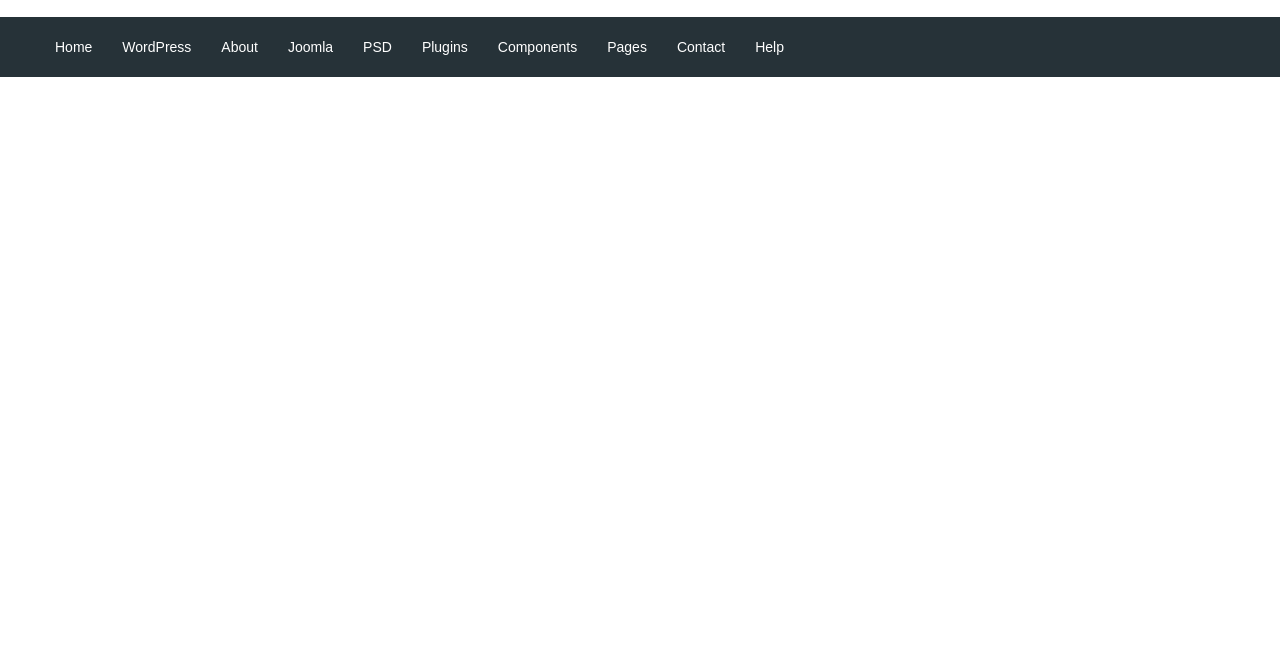
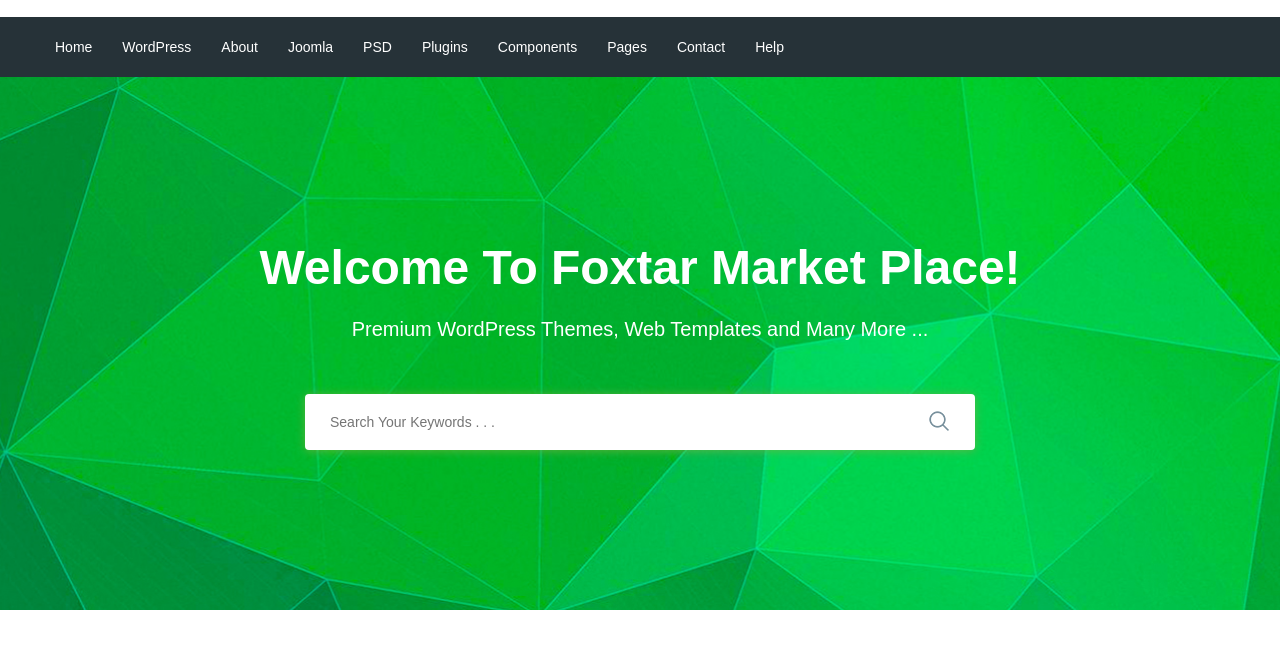
Before and after one commit to yu-kuksova/moderno_project, a website: page app/index.html in a window 1280 px wide. Shown: the part 74-722 px from the top of the page. Drawn offline with nearby package versions, Linux system fonts and the light colour scheme; files that its build step writes are made by us from their sources.

Commit message:
added section search

```diff
--- a/app/index.html
+++ b/app/index.html
@@ -9,7 +9,6 @@
     <link rel="stylesheet" href="css/libs.min.css">
     <link rel="stylesheet" href="css/style.min.css">
 </head>
-
 <body>
     <header class="header">
         <div class="header__top">
@@ -37,22 +36,41 @@
             <div class="container">
                 <nav class="menu">
                     <ul class="menu__list">
-                        <li class="menu__item"><a href="#">Home</a></li>
-                        <li class="menu__item"><a href="#">WordPress</a></li>
-                        <li class="menu__item"><a href="#">About</a></li>
-                        <li class="menu__item"><a href="#">Joomla </a></li>
-                        <li class="menu__item"><a href="#">PSD</a></li>
-                        <li class="menu__item"><a href="#">Plugins</a></li>
-                        <li class="menu__item"><a href="#">Components</a></li>
-                        <li class="menu__item"><a href="#">Pages </a></li>
-                        <li class="menu__item"><a href="#">Contact</a></li>
-                        <li class="menu__item"><a href="#">Help</a></li>
+                        <li><a href="#">Home</a></li>
+                        <li><a href="#">WordPress</a></li>
+                        <li><a href="#">About</a></li>
+                        <li><a href="#">Joomla </a></li>
+                        <li><a href="#">PSD</a></li>
+                        <li><a href="#">Plugins</a></li>
+                        <li><a href="#">Components</a></li>
+                        <li><a href="#">Pages </a></li>
+                        <li><a href="#">Contact</a></li>
+                        <li><a href="#">Help</a></li>
                     </ul>
                 </nav>
             </div>
         </div>
-
     </header>
+    <section class="search" style="background-image: url('images/search-bg.jpg')">
+        <div class="container">
+            <div class="search__inner">
+                <div class="search__inner-title">
+                    Welcome To Foxtar Market Place!
+                </div>
+                <div class="search__inner-text">
+                    Premium WordPress Themes, Web Templates and Many More ...
+                </div>
+                <div class="search__inner-form">
+                    <form>
+                        <input type="text" placeholder="Search Your Keywords . . ." required>
+                        <button type="submit">
+                            <img src="images/icons/search.png" alt="">
+                        </button>
+                    </form>
+                </div>
+            </div>
+        </div>
+    </section>
 
 
 
--- a/app/scss/style.scss
+++ b/app/scss/style.scss
@@ -54,3 +54,57 @@
         font-size: 14px;
     }
 }
+
+.search {
+    background-repeat: no-repeat;
+    background-size: cover;
+    background-position: center;
+    min-height: 533px;
+}
+
+.search__inner {
+    padding: 155px 0px 100px;
+    color: #fff;
+    text-align: center;
+    &-title{
+        font-size: 48px;
+        margin-bottom: 10px;
+        font-weight: 700;
+        line-height: 72px;
+    }
+    &-text{
+        font-size: 20px;
+        margin-bottom: 50px;
+        font-weight: 500px;
+        line-height: 30px;
+    }
+    &-form {
+        max-width: 670px;
+        margin: 0 auto;
+        position: relative;
+        input{
+            display: block;
+            box-shadow: 0px 1px 10px 0px rgba(124, 178, 64, 0.75);
+            border-radius: 4px;
+            width: 100%;
+            border: none;
+            height: 56px;
+            font-size: 14px;
+            font-weight: 500;
+            padding-left: 25px;
+            padding-right: 50px;
+            &:placeholder{
+                color: #90a4ae;
+                font-weight: 500;
+
+            }
+        }
+        button {
+            position: absolute;
+            top: 16px;
+            right: 20px;
+            background-color: transparent;
+            border: none;
+        }
+    }
+}
```
Also changed, not shown: app/images/icons/search.png (added), app/images/search-bg.jpg (added).
